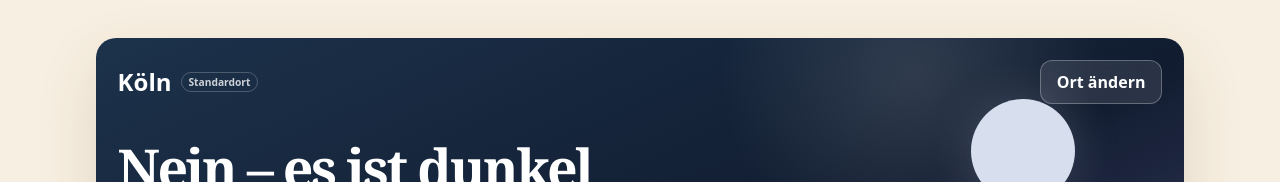
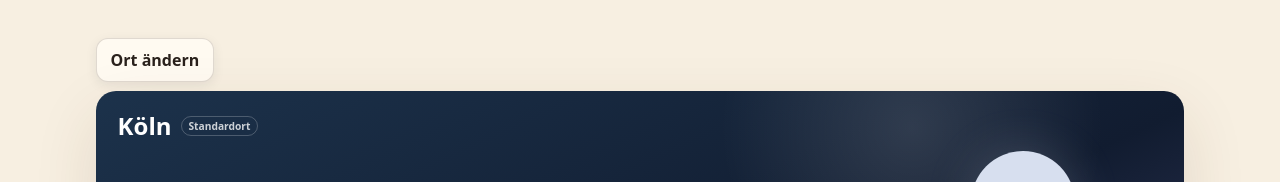
Before and after one commit to DrMilos33/MilosApps-NochHell-DEV, a website built with Vite: page index.html in a window 1280 px wide. Shown: the part 170-352 px from the top of the page. Built offline with nearby package versions, Linux system fonts and the light colour scheme.

Commit message:
Separate location action from daylight answer

```diff
--- a/package.json
+++ b/package.json
@@ -1,6 +1,6 @@
 {
   "name": "@milosapps/daylight",
-  "version": "0.8.1",
+  "version": "0.8.2",
   "private": true,
   "type": "module",
   "description": "Öffentlicher lokaler Tageslichthelfer für Sonnenaufgang, Sonnenuntergang und bürgerliche Dämmerung.",
--- a/public/health.json
+++ b/public/health.json
@@ -1,7 +1,7 @@
 {
   "status": "ready",
   "appKey": "daylight",
-  "version": "0.8.1",
+  "version": "0.8.2",
   "environment": "dev",
   "database": false
 }
--- a/public/sw.js
+++ b/public/sw.js
@@ -1,3 +1,4 @@
+// Release 0.8.2 refreshes the cached HTML after the answer-toolbar layout change.
 const CACHE_NAME = "milosapps.daylight.offline-shell.v5";
 const CORE_URLS = ["./", "./index.html", "./runtime-config.json", "./app.webmanifest", "./health.json"];
 
--- a/scripts/verify-external-dev.mjs
+++ b/scripts/verify-external-dev.mjs
@@ -28,7 +28,7 @@ const health = await healthResponse.json();
 assert.deepEqual(health, {
   status: "ready",
   appKey: "daylight",
-  version: "0.8.1",
+  version: "0.8.2",
   environment: "dev",
   database: false,
 });
--- a/src/main.ts
+++ b/src/main.ts
@@ -114,6 +114,17 @@ app.innerHTML = `
     </section>
 
     <section id="dashboard" class="dashboard" aria-labelledby="answer-title" hidden>
+      <div class="answer-toolbar">
+        <button
+          id="change-location"
+          class="button button-quiet answer-change-location"
+          type="button"
+          data-i18n="changeLocation"
+        >
+          Ort ändern
+        </button>
+      </div>
+
       <article id="answer-card" class="answer-card">
         <div class="answer-sky" aria-hidden="true">
           <span class="answer-sun"></span>
@@ -130,14 +141,6 @@ app.innerHTML = `
               </div>
               <p id="location-detail" class="location-detail visually-hidden"></p>
             </div>
-            <button
-              id="change-location"
-              class="button button-glass"
-              type="button"
-              data-i18n="changeLocation"
-            >
-              Ort ändern
-            </button>
           </div>
           <div class="answer-main">
             <p class="answer-label visually-hidden" data-i18n="answerLabel">Noch hell?</p>
--- a/src/styles.css
+++ b/src/styles.css
@@ -327,6 +327,20 @@ milos-place-search [data-milos-place-status][data-kind="success"] {
   padding-top: clamp(1rem, 2.2vw, 1.75rem);
 }
 
+.answer-toolbar {
+  display: flex;
+  justify-content: flex-start;
+  margin-bottom: 0.55rem;
+}
+
+.answer-change-location {
+  flex: 0 0 auto;
+  padding-inline: 0.85rem;
+  border-color: var(--line);
+  background: var(--paper-solid);
+  box-shadow: 0 0.2rem 0.7rem rgba(30, 42, 55, 0.08);
+}
+
 .answer-card {
   position: relative;
   min-height: 15.25rem;
@@ -402,8 +416,6 @@ milos-place-search [data-milos-place-status][data-kind="success"] {
 .answer-location {
   display: flex;
   align-items: center;
-  justify-content: space-between;
-  gap: 1rem;
 }
 
 .answer-place-copy {
@@ -441,14 +453,6 @@ milos-place-search [data-milos-place-status][data-kind="success"] {
   color: rgba(255, 255, 255, 0.7);
   font-size: 0.76rem;
   line-height: 1.3;
-}
-
-.button-glass {
-  flex: 0 0 auto;
-  border-color: rgba(255, 255, 255, 0.28);
-  background: rgba(255, 255, 255, 0.1);
-  color: white;
-  backdrop-filter: blur(8px);
 }
 
 .answer-main {
@@ -782,10 +786,6 @@ milos-place-search [data-milos-place-status][data-kind="success"] {
     flex: 0 0 auto;
   }
 
-  .button-glass {
-    align-self: flex-start;
-  }
-
   .answer-card,
   .answer-content {
     min-height: 15.75rem;
```
Also changed, not shown: tests/e2e/daylight.spec.ts (+22 -6 lines).
